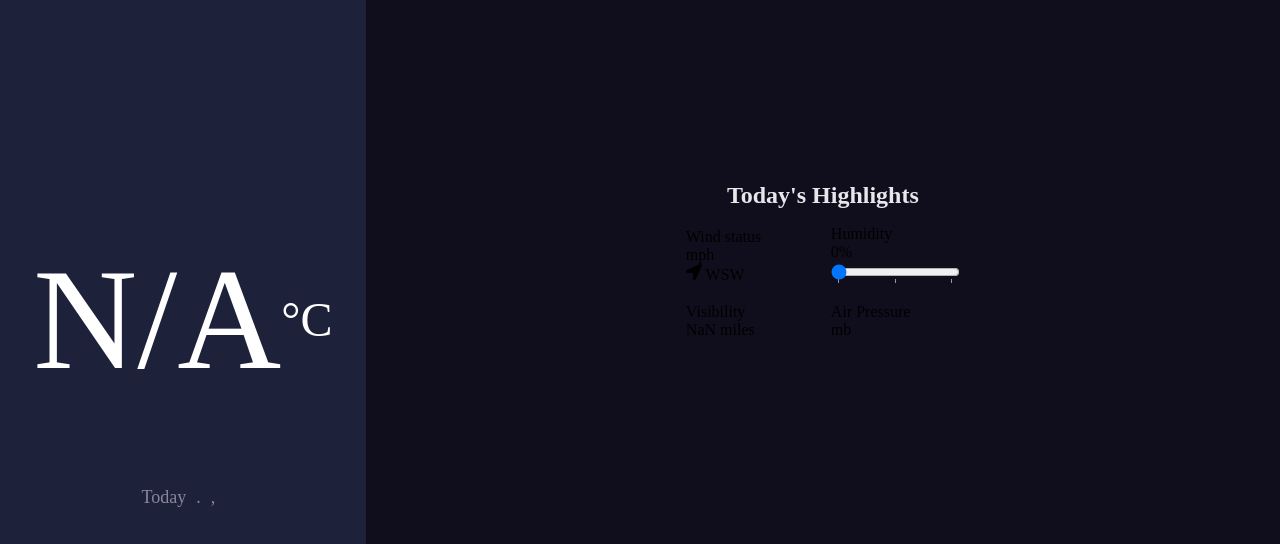
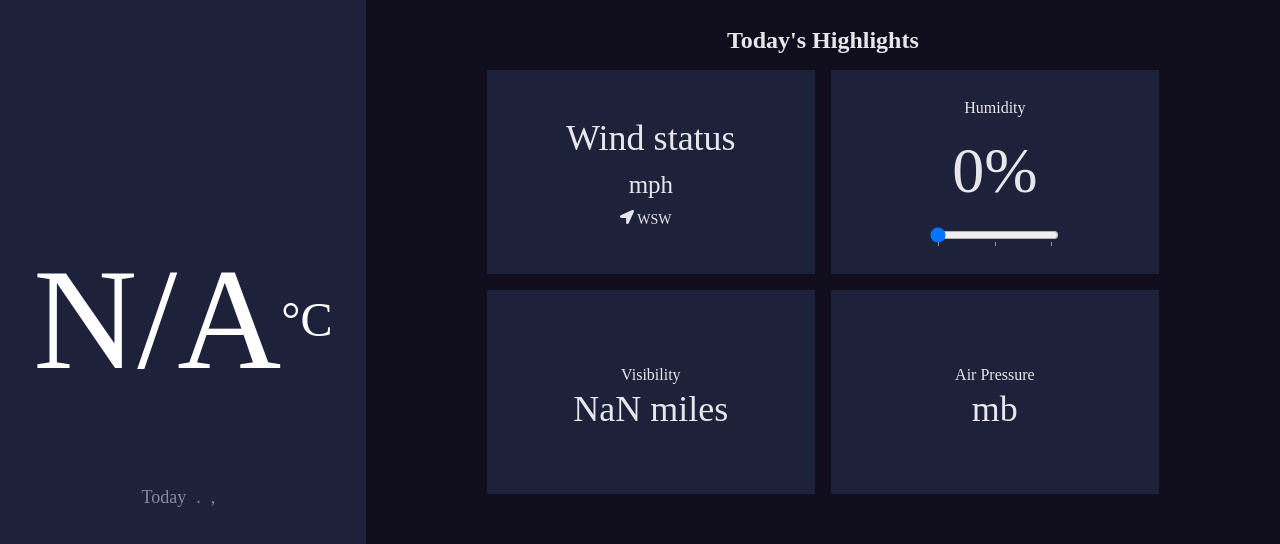
Before and after one commit to Abishek5656/Weather-app, a React (Vite) app: page / in a window 1280 px wide. Shown: the part 149-693 px from the top of the page. Built offline with nearby package versions, Linux system fonts and the light colour scheme; no server answers.

Commit message:
Update Dashboard.jsx

```diff
--- a/src/components/dashboard/Dashboard.jsx
+++ b/src/components/dashboard/Dashboard.jsx
@@ -21,7 +21,7 @@ const Dashboard = ({ forecast, weatherData, dateAndTime}) => {
 
           <div className="container">
             {/* wind-status-details 1st*/}
-            <div className="wind-status-details">
+            <div className="status-card">
               <p className="status">Wind status</p>
               <p className="speed">{weatherData?.wind?.speed}mph</p>
               <p className="direction">
@@ -29,7 +29,7 @@ const Dashboard = ({ forecast, weatherData, dateAndTime}) => {
               </p>
             </div>
             {/* humidity-status-details 2nd*/}
-            <div className="humidity-status-details">
+            <div className="status-card">
               <p className="humidity-text">Humidity</p>
               <p className="humidity-value">{humidityValue}%</p>
               <input
@@ -49,14 +49,14 @@ const Dashboard = ({ forecast, weatherData, dateAndTime}) => {
 
             {/* visibility-status-info 3rd*/}
 
-            <div className="visibility-status-info">
+            <div className="status-card">
               <p className="visibility-label">Visibility</p>
               <p className="visibility-distance">{(weatherData?.visibility/1609).toFixed(2)} miles</p>
             </div>
             {/*  */}
 
             {/* air-pressure-status */}
-            <div className="air-pressure-details">
+            <div className="status-card">
               <p className="air-pressure-label">Air Pressure</p>
               <p className="air-pressure-value">{weatherData?.main?.pressure}mb</p>
             </div>
```
